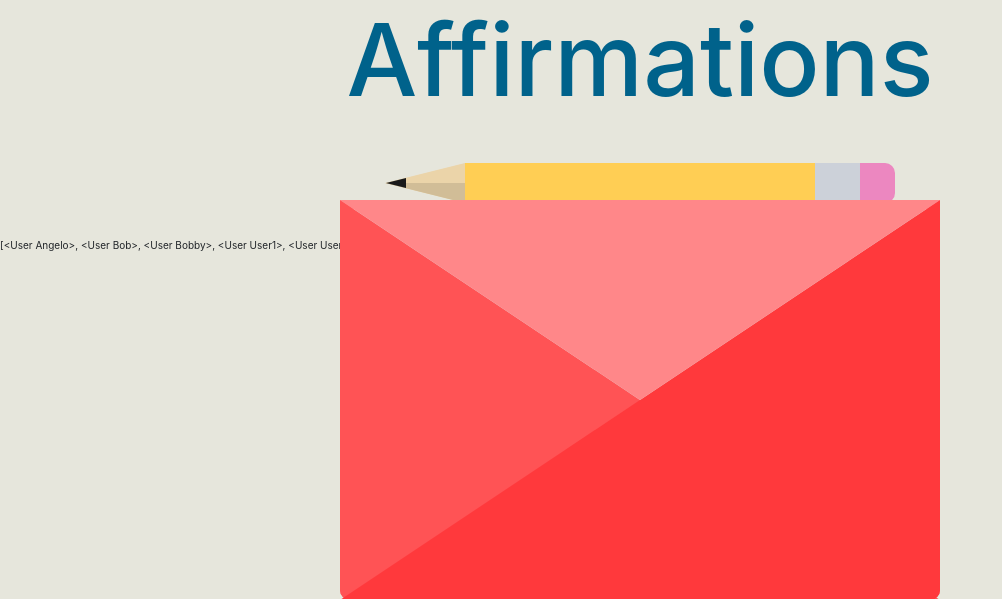
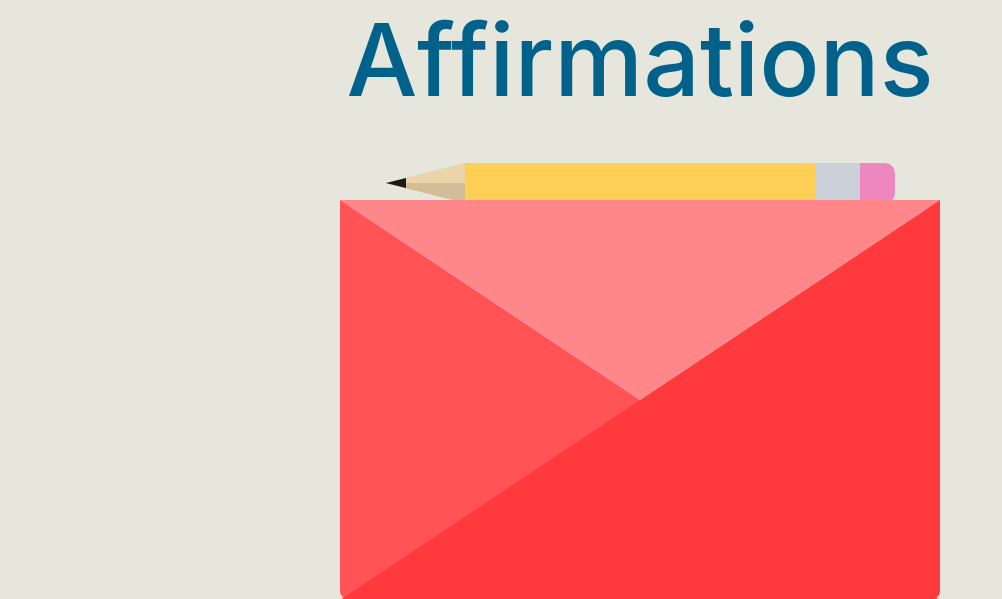
Before and after one commit to aibarrola/AffirmationMessenger, a Flask app: page / in a window 1280 px wide. Shown: the top 599 px of the page, without its empty margins (0-1002 px from the left). Run offline with Flask 2, Linux system fonts and the light colour scheme; data comes from the database, SQL or seed files in the repository; some libraries are stand-ins or nearby versions.

Commit message:
removed user query

```diff
--- a/app_folder/templates/home.html
+++ b/app_folder/templates/home.html
@@ -33,6 +33,6 @@
         </a>
 </div>
 
-{{ User.query.all() }}
+
 
 {% endblock %}
```
